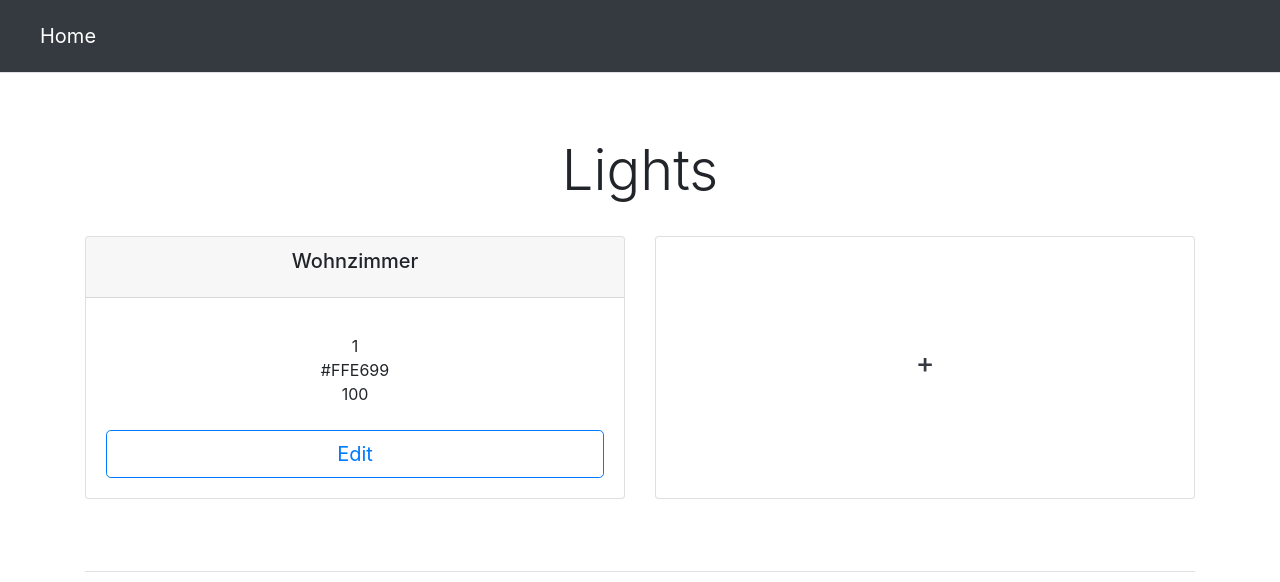
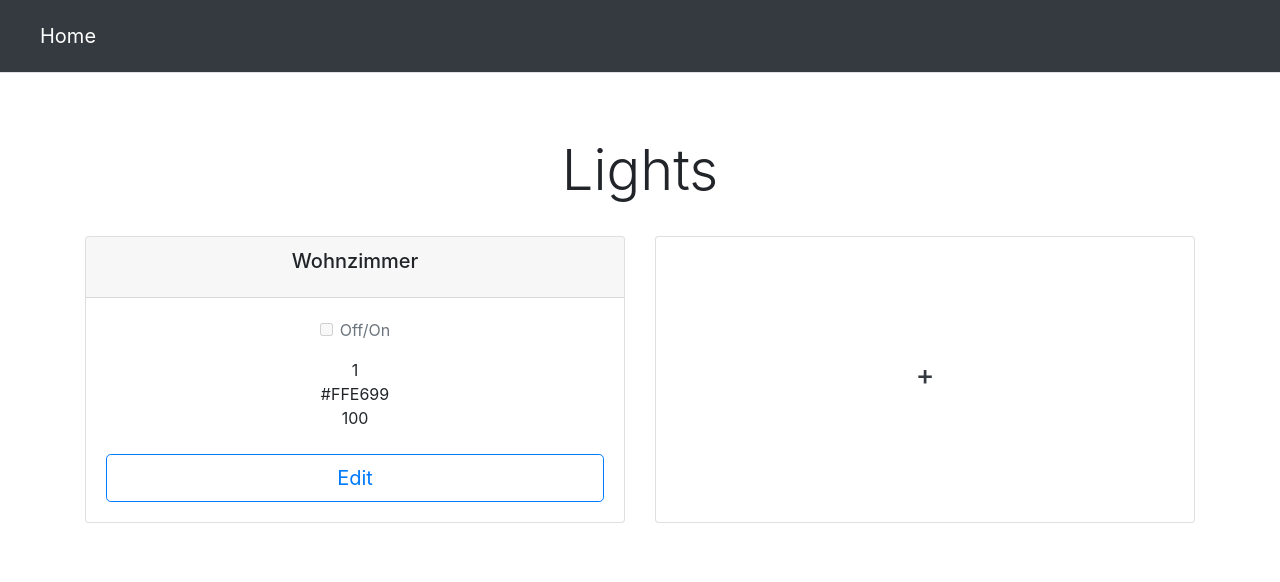
Before and after one commit to INeedAUserNamePLS/HomeControl, a Django app: page /lights/ in a window 1280 px wide. Shown: the top 582 px of the page. Run offline with Django 4.2, Linux system fonts and the light colour scheme; data comes from the database, SQL or seed files in the repository; both versions use the stored data as it was after the commit.

Commit message:
hexcode db+ switch+ picute in static

```diff
--- a/assets/test.html
+++ b/assets/test.html
@@ -14,7 +14,7 @@
 
             Lichttest
             <h1> </h1>
-            <button onclick="alert ('Lampe an')"><img src="lampean.jpg"></button>
+            <button onclick="alert ('Lampe an')"><img src="lampeaus.jpg"></button>
             <button onclick="alert ('Lampe aus')"><img src="lampeaus2.jpg"></button>
 
         </div>
--- a/lights/templates/lights/index.html
+++ b/lights/templates/lights/index.html
@@ -9,7 +9,7 @@
           integrity="sha384-ggOyR0iXCbMQv3Xipma34MD+dH/1fQ784/j6cY/iJTQUOhcWr7x9JvoRxT2MZw1T" crossorigin="anonymous">
 </head>
 <body>
-    {% include "header.html" %}
+{% include "header.html" %}
 
 <div class="px-3 py-3 pt-md-5 pb-md-4 mx-auto text-center">
     <h1 class="display-4">Lights</h1>
@@ -25,6 +25,11 @@
                         <h5 class="card-title">{{ light.name }}</h5>
                     </div>
                     <div class="card-body">
+                        <div class="form-check form-switch">
+                            <input class="form-check-input" type="checkbox" role="switch" id="flexSwitchCheckDisabled"
+                                   disabled>
+                            <label class="form-check-label" for="flexSwitchCheckDisabled">Off/On</label>
+                        </div>
                         <ul class="list-unstyled mt-3 mb-4">
                             <li>{{ light.status }}</li>
                             <li>{{ light.colour }}</li>
```
Also changed, not shown: db.sqlite3, lights/static/lights/images/lampean.jpg (renamed from assets/lampean.jpg).
